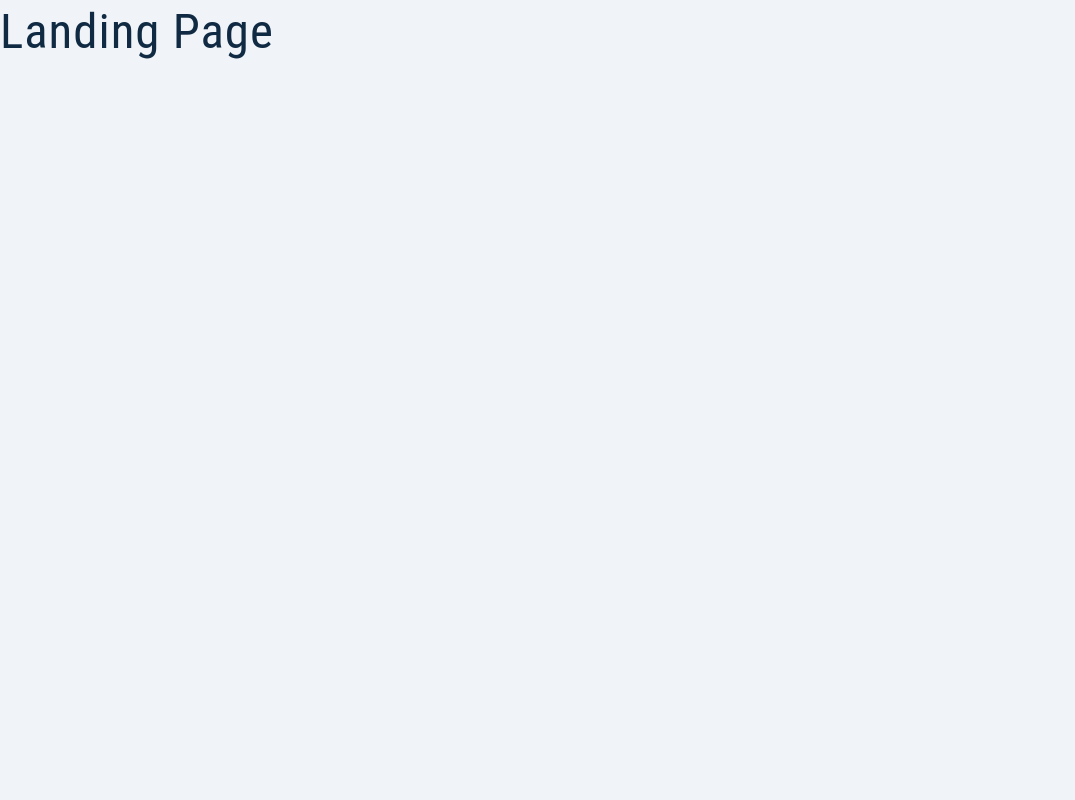
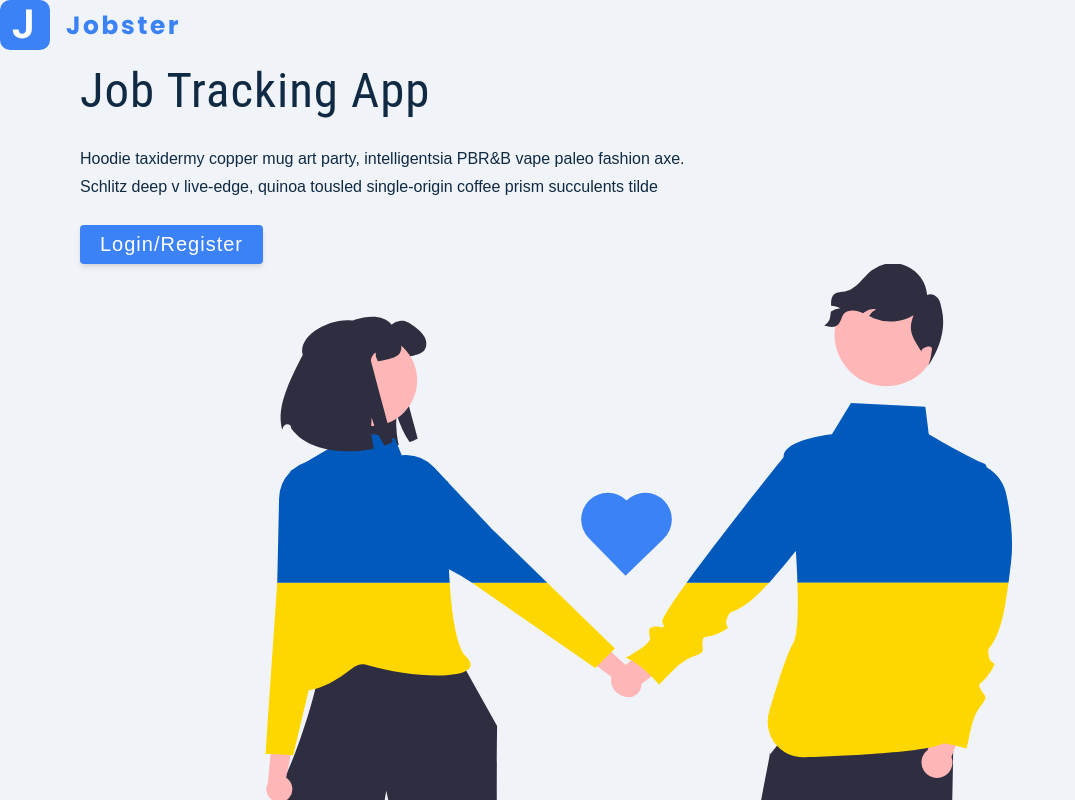
Before and after one commit to ayyub-puye/jobster, a React (Create React App) app: page / in a window 1280 px wide. Shown: the top 800 px of the page, without its empty margins (0-1075 px from the left). Built offline with nearby package versions, Linux system fonts and the light colour scheme.

Commit message:
5-Landing-basic-structure-readme

```diff
--- a/src/pages/Landing.js
+++ b/src/pages/Landing.js
@@ -3,7 +3,26 @@
 
 const Landing = () => {
   return (
-    <h1>Landing page</h1>
+    <main>
+      <nav>
+        <img src={logo} alt="jobster logo" className="logo" />
+      </nav>
+      <div className="container page">
+        {/* info */}
+        <div className="info">
+          <h1>
+            job <span>tracking</span> app
+          </h1>
+          <p>
+            Hoodie taxidermy copper mug art party, intelligentsia PBR&B vape
+            paleo fashion axe. Schlitz deep v live-edge, quinoa tousled
+            single-origin coffee prism succulents tilde
+          </p>
+          <button className="btn btn-hero">Login/Register</button>
+        </div>
+        <img src={main} alt="job hunt" className="img main-img" />
+      </div>
+    </main>
   )
 }
 export default Landing
```
